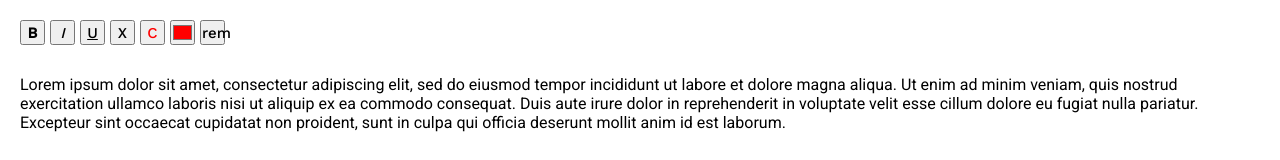
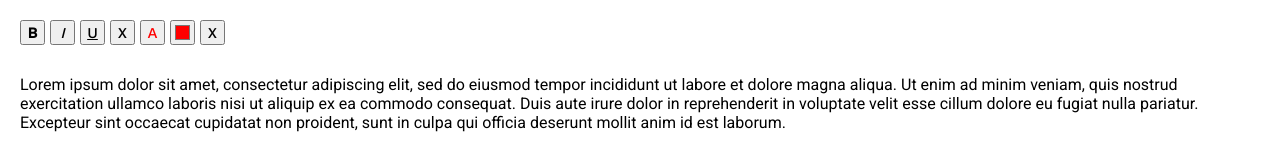
Before and after one commit to 30isnottoolate/wysiwyg-editor, a React app: page / in a window 1280 px wide. Shown: the top 160 px of the page. Built offline with nearby package versions, Linux system fonts and the light colour scheme.

Commit message:
Define color-tool class, add it to color input

```diff
--- a/src/components/App.css
+++ b/src/components/App.css
@@ -29,6 +29,10 @@
     font-family: "Work Sans", Arial, sans-serif;
 }
 
+.color-tool {
+    padding: 0 2px;
+}
+
 #editor {
     font-family: "Roboto", Arial, Helvetica, sans-serif;
     width: calc(100vw - 20px);
--- a/src/components/App.tsx
+++ b/src/components/App.tsx
@@ -154,10 +154,10 @@ const App: React.FC = () => {
                     className="tool"
                     onClick={() => applyColor()}
                     style={{ color: fontColor }}>
-                    C
+                    A
                 </button>
                 <input
-                    className="tool"
+                    className="tool color-tool"
                     type="color"
                     value={fontColor}
                     onChange={(event) => setFontColor(event.currentTarget.value)}
@@ -165,7 +165,7 @@ const App: React.FC = () => {
                 <button
                     className="tool"
                     onClick={() => removeFormatExperimental()}>
-                    rem
+                    X
                 </button>
             </div>
             <div
```
